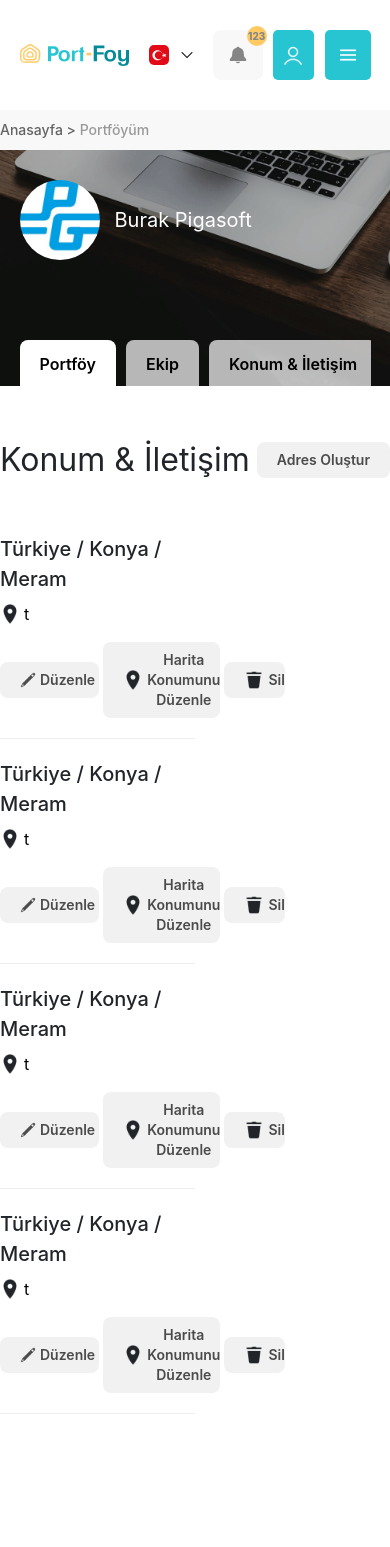
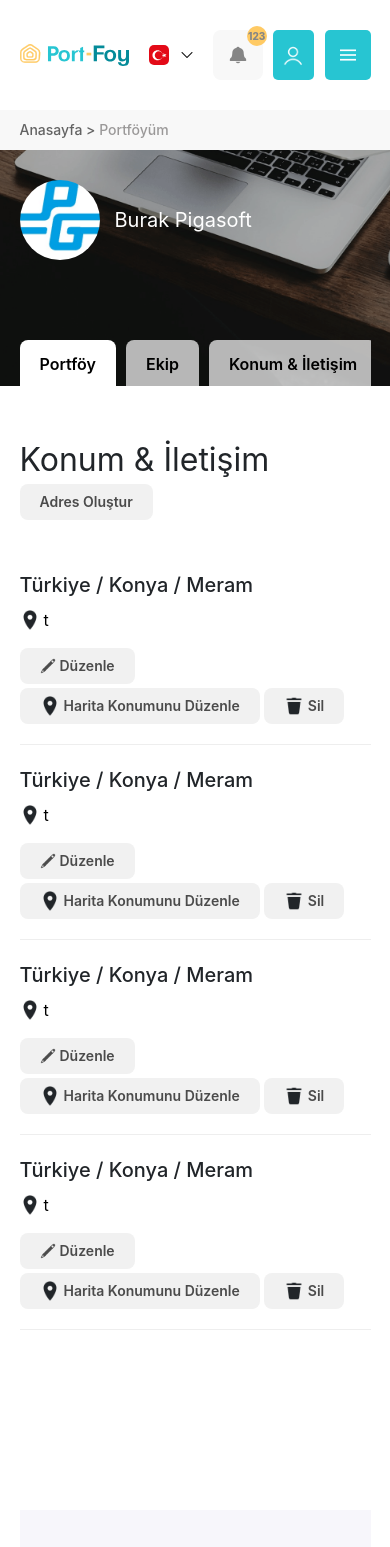
Before and after one commit to melihkostk/portfoy, a React (Vite) app: page /company/contacts in a window 390 px wide. Shown: the top 1547 px of the page. Built offline with nearby package versions, Linux system fonts and the light colour scheme.

Commit message:
Added breakpoints to the contacts page

```diff
--- a/src/components/Footer.jsx
+++ b/src/components/Footer.jsx
@@ -81,7 +81,7 @@ export function Footer() {
                         </ul>
                     </div>
                 </div>
-                <div className="w-[20%]">
+                <div className="w-[20%] max-[992px]:w-full">
                     <p className="text-[24px] text-[#27c5d2] mb-4">Sözleşmeler</p>
                     <ul className="text-[#b9b0b1] text-lg font-normal">
                         <li>
--- a/src/components/LocationCard.jsx
+++ b/src/components/LocationCard.jsx
@@ -4,22 +4,22 @@ import deleteIcon from "../assets/delete.png"
 
 export function LocationCard() {
     return (
-        <div className="pb-5 mb-5 border-b border-b-[#eee] w-1/2">
+        <div className="pb-5 mb-5 border-b border-b-[#eee] w-1/2 max-[992px]:w-full">
             <h3 className="text-[20px] text-[#212529] font-medium mb-2">Türkiye / Konya / Meram</h3>
             <p className="mb-4 max-w-[80%] flex items-center gap-1">
                 <img className="w-5 h-5" src={location} alt="" />
                 t
             </p>
-            <div className="flex items-center gap-1">
-                <button className="bg-[#f1f1f1] py-2 px-5 rounded-lg flex items-center gap-1 cursor-pointer text-sm text-[#4b4b4b] font-semibold hover:bg-[#c3c3c3] transition-colors duration-300 ease-in-out">
+            <div className="flex items-center gap-1 flex-wrap">
+                <button className="bg-[#f1f1f1] whitespace-nowrap py-2 px-5 rounded-lg flex items-center gap-1 cursor-pointer text-sm text-[#4b4b4b] font-semibold hover:bg-[#c3c3c3] transition-colors duration-300 ease-in-out">
                     <img className="w-4 h-4" src={pencil} alt="" />
                     Düzenle
                 </button>
-                <button className="bg-[#f1f1f1] py-2 px-5 rounded-lg flex items-center gap-1 cursor-pointer text-sm text-[#4b4b4b] font-semibold hover:bg-[#c3c3c3] transition-colors duration-300 ease-in-out">
+                <button className="bg-[#f1f1f1] whitespace-nowrap py-2 px-5 rounded-lg flex items-center gap-1 cursor-pointer text-sm text-[#4b4b4b] font-semibold hover:bg-[#c3c3c3] transition-colors duration-300 ease-in-out">
                     <img className="w-5 h-5" src={location} alt="" />
                     Harita Konumunu Düzenle
                 </button>
-                <button className="bg-[#f1f1f1] py-2 px-5 rounded-lg flex items-center gap-1 cursor-pointer text-sm text-[#4b4b4b] font-semibold hover:bg-[#c3c3c3] transition-colors duration-300 ease-in-out">
+                <button className="bg-[#f1f1f1] whitespace-nowrap py-2 px-5 rounded-lg flex items-center gap-1 cursor-pointer text-sm text-[#4b4b4b] font-semibold hover:bg-[#c3c3c3] transition-colors duration-300 ease-in-out">
                     <img className="w-5 h-5" src={deleteIcon} alt="" />
                     Sil
                 </button>
--- a/src/pages/Location.jsx
+++ b/src/pages/Location.jsx
@@ -9,25 +9,25 @@ export function Location() {
         <div className='flex flex-col items-center font-sf'>
             <Header />
             <div className="w-full bg-[#f8f8f8] flex justify-center py-2.5">
-                <div className="w-full max-w-350">
+                <div className="w-full max-w-[90%]">
                     <p className="text-sm text-[#636363] font-medium">Anasayfa {">"} <span className="text-[#9a9898]"> Portföyüm</span></p>
                 </div>
             </div>
             <CompanyHeader />
-            <div className="w-full max-w-350 mt-12.5">
-                <div className="flex justify-between items-center">
+            <div className="w-full max-w-[90%] mt-12.5">
+                <div className="flex justify-between items-center max-[992px]:flex-col max-[992px]:items-start">
                     <h2 className="text-[#212529] text-[32px]">Konum & İletişim</h2>
                     <a className="text-[#4b4b4b] bg-[#f1f1f1] text-sm py-2 px-5 font-semibold rounded-lg hover:bg-[#c3c3c3] transition-colors duration-300 ease-in-out cursor-pointer" href="">Adres Oluştur</a>
                 </div>
             </div>
-            <div className="w-full max-w-350 mt-12.5">
+            <div className="w-full max-w-[90%] mt-12.5">
                 <LocationCard />
                 <LocationCard />
                 <LocationCard />
                 <LocationCard />
             </div>
             <div className='w-full mt-40 mb-30'>
-                <div className='w-full mx-auto max-w-350 flex flex-col items-center justify-center bg-[#f7f6fb]'>
+                <div className='w-full mx-auto max-w-[90%] flex flex-col items-center justify-center bg-[#f7f6fb]'>
                     <AppLinks />
                 </div>
             </div>
--- a/src/pages/Team.jsx
+++ b/src/pages/Team.jsx
@@ -41,12 +41,12 @@ export function Team() {
                 <table className="w-full">
                     <thead>
                         <tr>
-                            <th className="text-start bg-[#ececec] py-4 px-2.5 rounded-l-lg">Davetiye Kodu</th>
-                            <th className="text-start bg-[#ececec] py-4 px-2.5">İsim ve Soyisim</th>
-                            <th className="text-start bg-[#ececec] py-4 px-2.5">Rol</th>
-                            <th className="text-start bg-[#ececec] py-4 px-2.5">Oluşturma Tarihi</th>
-                            <th className="text-start bg-[#ececec] py-4 px-2.5">Sona Erme Süresi</th>
-                            <th className="text-end bg-[#ececec] py-4 px-2.5 rounded-r-lg">İşlemler</th>
+                            <th className="text-start bg-[#ececec] py-4 px-2.5 rounded-l-lg whitespace-nowrap">Davetiye Kodu</th>
+                            <th className="text-start bg-[#ececec] py-4 px-2.5 whitespace-nowrap">İsim ve Soyisim</th>
+                            <th className="text-start bg-[#ececec] py-4 px-2.5 whitespace-nowrap">Rol</th>
+                            <th className="text-start bg-[#ececec] py-4 px-2.5 whitespace-nowrap">Oluşturma Tarihi</th>
+                            <th className="text-start bg-[#ececec] py-4 px-2.5 whitespace-nowrap">Sona Erme Süresi</th>
+                            <th className="text-end bg-[#ececec] py-4 px-2.5 rounded-r-lg whitespace-nowrap">İşlemler</th>
                         </tr>
                     </thead>
                     <tbody>
```
